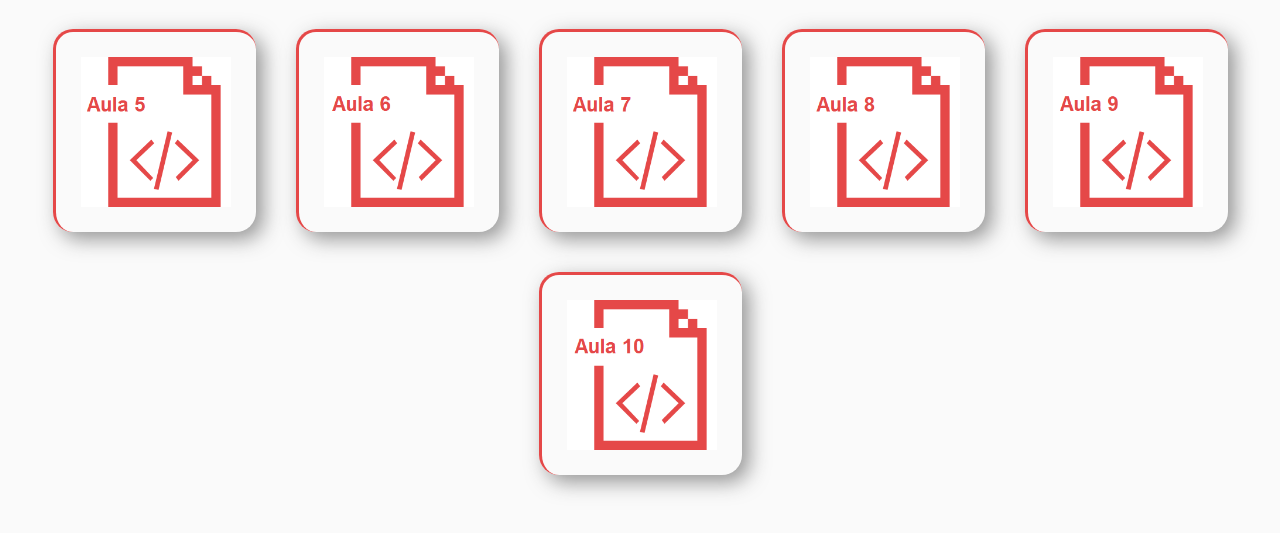
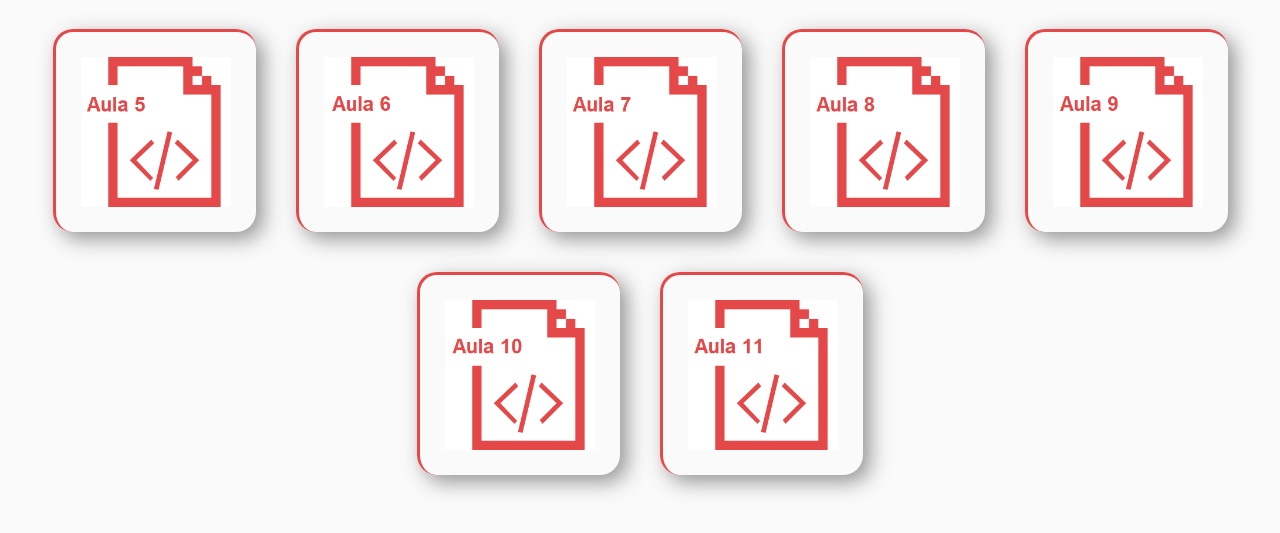
Before and after one commit to afrataiza/DH_EXERCICIOS, a plain HTML site: page index.html in a window 1280 px wide. Shown: the part 79-612 px from the top of the page. Drawn offline with Linux system fonts and the light colour scheme.

Commit message:
feat: adiciona link da atividade 11

```diff
--- a/css/style.css
+++ b/css/style.css
@@ -60,6 +60,13 @@ a:hover {
     background-repeat: no-repeat;
 }
 
+#aula-11 {
+    background-image: url('../images/Aula11.png');
+    background-size: 150px;
+    background-position: center;
+    background-repeat: no-repeat;
+}
+
 div {
     display: flex;
     justify-content: center;
--- a/index.html
+++ b/index.html
@@ -16,6 +16,7 @@
         <a id="aula-8" href="./Front_End_1/Aula-08/index.html" target="_blank"></a>
         <a id="aula-9" href="./Front_End_1/Aula-09/index.html" target="_blank"></a>
         <a id="aula-10" href="./Front_End_1/Aula-10/index.html" target="_blank"></a>
+        <a id="aula-11" href="./Front_End_1/Aula-11/index.html" target="_blank"></a>
     </div>
 
 </body>
```
Also changed, not shown: images/Aula11.png (added).
